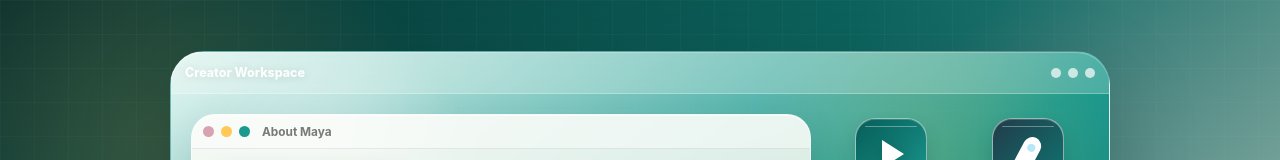
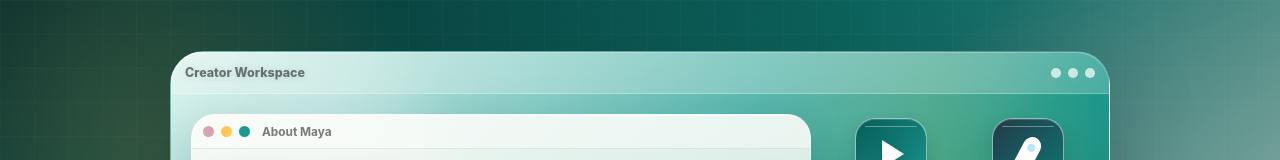
Before and after one commit to maya-loves-code/maya-link-in-bio, a website built with Vite: page index.html in a window 1280 px wide. Shown: the top 160 px of the page. Built offline with nearby package versions, Linux system fonts and the light colour scheme.

Commit message:
Match workspace label color

```diff
--- a/src/styles.css
+++ b/src/styles.css
@@ -139,6 +139,7 @@ img {
 
 .menu-brand {
   justify-self: start;
+  color: rgba(16, 22, 21, 0.56);
 }
 
 .menu-controls {
```
